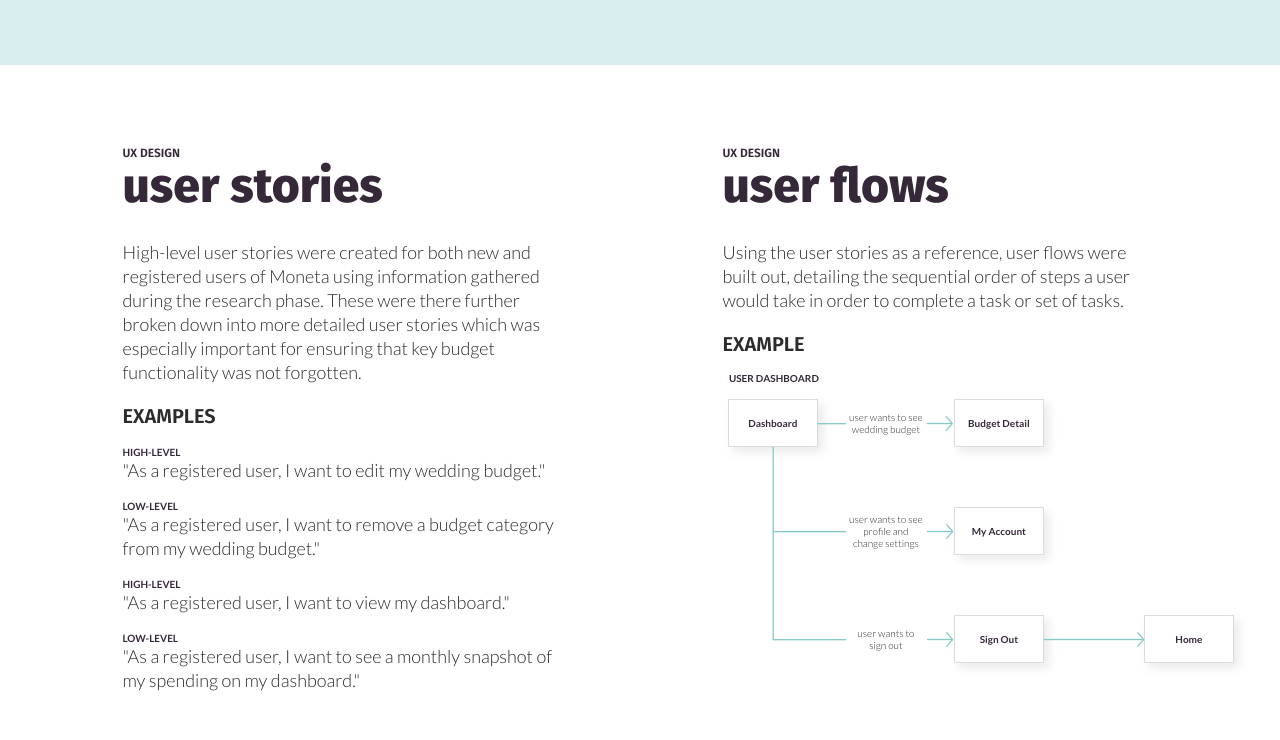
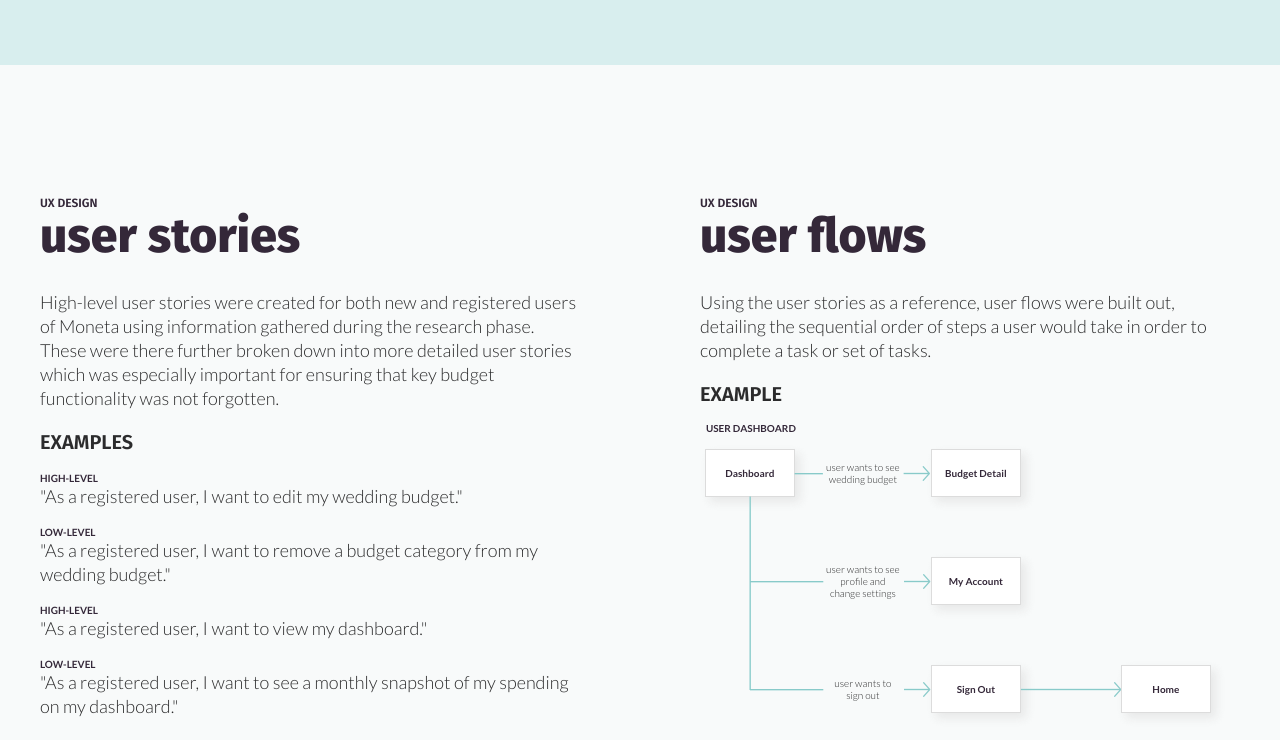
Before and after one commit to reneemfowler/reneemfowler.github.io, a plain HTML site: page moneta-case-study.html in a window 1280 px wide. Shown: the part 2923-3663 px from the top of the page. Drawn offline with nearby package versions, Linux system fonts and the light colour scheme.

Commit message:
fixed styling for user stories and flows section of case study

```diff
--- a/moneta-case-study.html
+++ b/moneta-case-study.html
@@ -181,7 +181,8 @@
 
         <!-- UX Design: User Stories & User Flows -->
         <article class="user-stories-flows" id="ux-design-top">
-            <div class="container user-stories-flows-wrapper">
+            <div class="container">
+                <div class="case-study-content-wrapper">
                     <!-- User Stories -->
                     <div class="user-stories">
                         <h5>UX Design</h5>
@@ -212,6 +213,7 @@
                             <h4>Example</h4>
                             <div>
                                 <img src="assets/images/userflow-moneta.png" alt="Sample User Flow for User Dashboard">
+                            </div>
                         </div>
                     </div>
                 </div>
--- a/styles/components/_case-study.scss
+++ b/styles/components/_case-study.scss
@@ -90,22 +90,16 @@
 
 
 // User Stories & User Flows
-.user-stories-flow {
+.user-stories-flows {
     background-color: #F8FAFA;
 }
 
-.user-stories-flows-wrapper {
-    align-items: flex-start;
-    justify-content: space-around;
-    padding-top: 80px;
-}
-
 .user-stories {
-    width: 435px;
+    flex: 0 1 45%;
 }
 
 .user-flows {
-    width: 435px;
+    flex: 0 1 45%;
 }
 
 .user-stories-flows-example {
```
Also changed, not shown: styles/base.css, 1 other file. Lines whose indentation alone changed are shown as unchanged.
